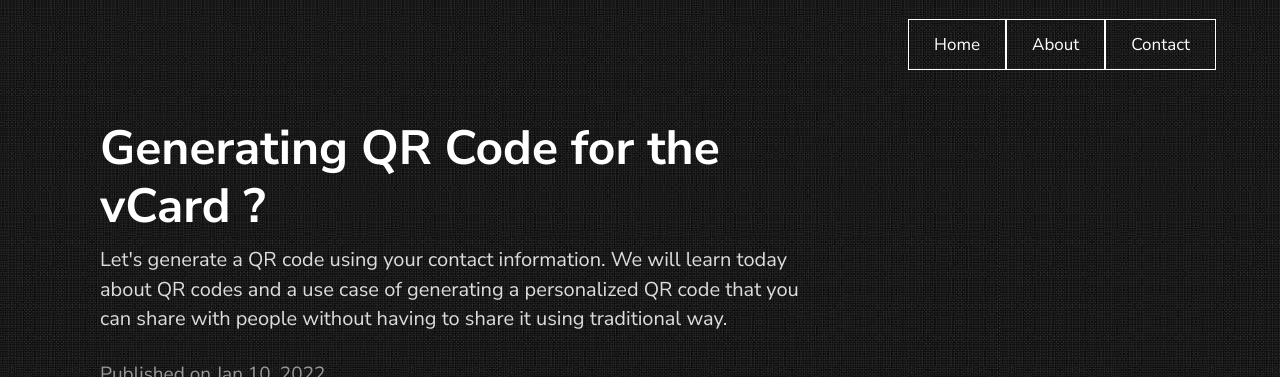
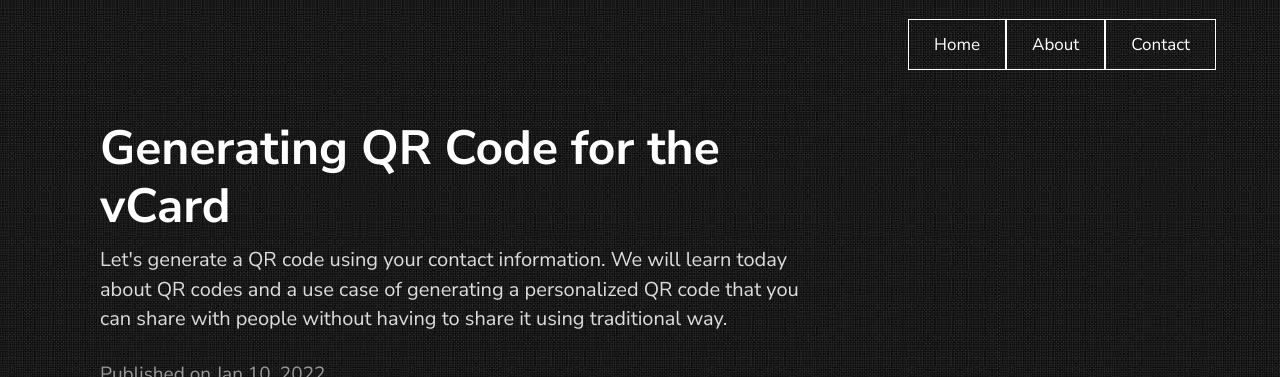
Before and after one commit to proxyroot/proxyroot.github.io, a Jekyll site: the page built from _posts/2022-01-10-vr-card-to-qr-code.markdown, in a window 1280 px wide and 900 px high. Shown: the top 377 px of the window. Built offline with Jekyll 4.4.1, drawn with Linux system fonts in a browser that asks for light colours.

Commit message:
Remove question mark
Signed-off-by: proxyroot <itsmeafroze@gmail.com>

```diff
--- a/_posts/2022-01-10-vr-card-to-qr-code.markdown
+++ b/_posts/2022-01-10-vr-card-to-qr-code.markdown
@@ -1,6 +1,6 @@
 ---
 layout: post
-title:  Generating QR Code for the vCard ?
+title:  Generating QR Code for the vCard
 description: Let's generate a QR code using your contact information. We will learn today about QR codes and a use case of generating a personalized QR code that you can share with people without having to share it using traditional way.
 date:   2022-01-10 10:00:00 +0500
 categories: qr qr-code python vCard
```
